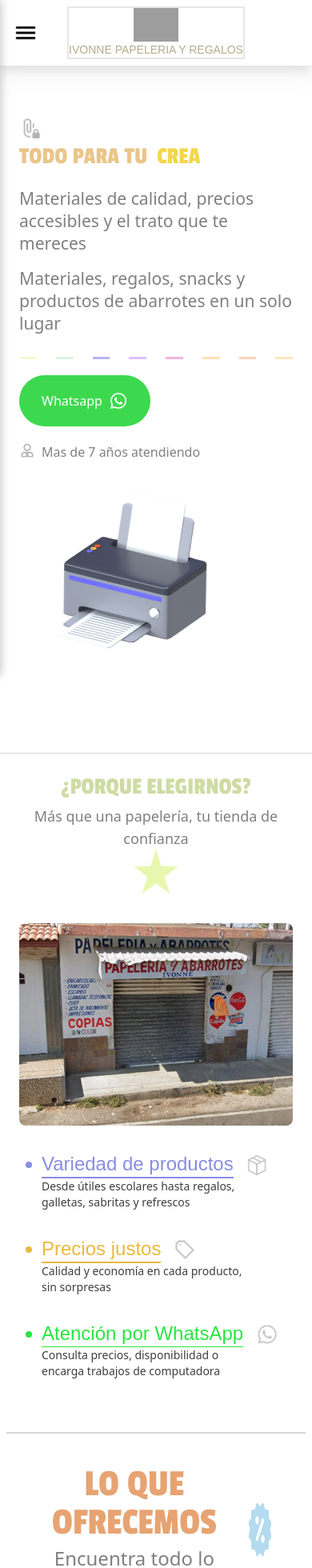
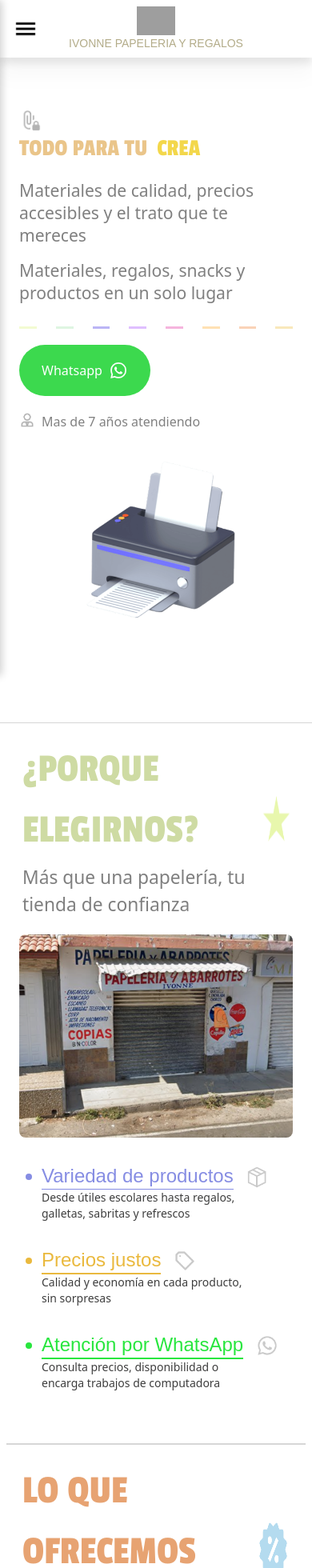
Before and after one commit to davity333/IvonnePapeleriaRegalos, a React (Vite) app: page / in a window 390 px wide. Shown: the top 1960 px of the page at 80% size. Built offline with nearby package versions, Linux system fonts and the light colour scheme; grey boxes are pictures that could not be loaded; a web font is replaced by a local one.

Commit message:
secciones responsivas

```diff
--- a/src/Components/Molecules/Contacto.jsx
+++ b/src/Components/Molecules/Contacto.jsx
@@ -80,7 +80,7 @@ function Contacto() {
                 <div className="flex-1 flex flex-col">
                     <p id={styleFont.jockey} className="text-[4vh] text-[#8A8C93]">¿Algo en especial?</p>
                     <p className="opacity-60 text-[2.7vh] max-w-[50ch] leading-7 mt-3">
-                        Escuela, oficina, regalos, abarrotes o trabajos de computadora. Cuéntanos qué buscas y te responderemos por WhatsApp.
+                        Escuela, oficina, regalos o trabajos de computadora. Cuéntanos qué buscas y te responderemos por WhatsApp.
                     </p>
                     <div className={style.containerImagenes}>
                         <img src={oficina} className={`${style.oficina} object-cover`} />
--- a/src/Components/Molecules/Header.jsx
+++ b/src/Components/Molecules/Header.jsx
@@ -47,7 +47,7 @@ function Header(){
 
             <header
     id={styleAnimation.header}
-            className="bg-white drop-shadow-xl p-2 flex items-center justify-center gap-10 sm:gap-28 sticky top-0 z-50">
+    className="bg-white drop-shadow-xl p-2 px-4 sm:px-6 md:px-10 flex items-center justify-center gap-6 sm:gap-10 md:gap-20 sticky top-0 z-50">
 
     <img
         src={menu}
@@ -56,24 +56,25 @@ function Header(){
         onClick={() => setOpen(!open)}
     />
 
-                <nav className="hidden md:flex gap-10 border-4">
+    <nav className="hidden md:flex gap-6 lg:gap-10">
         <span id={fontStyle.inder} className="hover:text-[#B3AC89] transition-colors duration-200 cursor-pointer text-[#0000009e]" onClick={() => scrollTo("presentacion")}>Presentación</span>
         <span id={fontStyle.inder} className="hover:text-[#B3AC89] transition-colors duration-200 cursor-pointer text-[#0000009e]" onClick={() => scrollTo("eligenos")}>Eligenos</span>
         <span id={fontStyle.inder} className="hover:text-[#B3AC89] transition-colors duration-200 cursor-pointer text-[#0000009e]" onClick={() => scrollTo("ofrecemos")}>Ofrecemos</span>
     </nav>
 
-                <div className="grid justify-center text-center border-2">
-                    <img src={logo} alt="logo" className="w-14 justify-self-center"/>
+    <div className="grid justify-center text-center">
+        <img src={logo} alt="logo" className="w-12 md:w-14 justify-self-center"/>
         <p id={fontStyle.jockey} className="text-[#B3AC89] text-sm">IVONNE PAPELERIA Y REGALOS</p>
     </div>
 
-                <nav className="hidden md:flex gap-10 border-4">
+    <nav className="hidden md:flex gap-6 lg:gap-10">
         <span id={fontStyle.inder} className="hover:text-[#B3AC89] transition-colors duration-200 cursor-pointer text-[#0000009e]" onClick={() => scrollTo("galeria")}>Galeria</span>
         <span id={fontStyle.inder} className="hover:text-[#B3AC89] transition-colors duration-200 cursor-pointer text-[#0000009e]" onClick={() => scrollTo("ubicacion")}>Ubicación</span>
         <span id={fontStyle.inder} className="hover:text-[#B3AC89] transition-colors duration-200 cursor-pointer text-[#0000009e]" onClick={() => scrollTo("contacto")}>Contacto</span>
     </nav>
 
 </header>
+
         </>
     )
 }
--- a/src/Components/Molecules/IntroductionElegirnos.jsx
+++ b/src/Components/Molecules/IntroductionElegirnos.jsx
@@ -5,12 +5,12 @@ import ScrollReveal from "../Atoms/ScrollReveal";
 function IntroductionElegirnos(){
     return(
         <ScrollReveal animation="scale-up">
-            <div className="flex flex-col md:flex-row justify-center p-6 md:p-10 items-center gap-3 md:gap-5 text-center md:text-left">
+            <div className="flex md:flex-row justify-center p-5 sm:p-10 items-center gap-3 md:gap-5 text-center md:text-left">
                 <div className="flex flex-col text-center">
-                    <p id={styleFont.passionOne} className="text-3xl md:text-5xl text-[#CEDBA3]">
+                    <p id={styleFont.passionOne} className="text-[6vh] text-[#CEDBA3] sm:text-5xl text-start sm:text-center">
                         ¿PORQUE ELEGIRNOS?
                     </p>
-                    <p className="text-lg md:text-2xl mt-1 opacity-50">
+                    <p className="text-[2.7vh] mt-1 opacity-50 sm:text-2xl text-start sm:text-center">
                         Más que una papelería, tu tienda de confianza
                     </p>
                 </div>
--- a/src/Components/Molecules/IntroductionGalery.jsx
+++ b/src/Components/Molecules/IntroductionGalery.jsx
@@ -7,9 +7,9 @@ import ScrollReveal from "../Atoms/ScrollReveal";
 function IntroductionGalery(){
     return(
         <ScrollReveal animation="blur-in">
-                <div className="flex flex-col md:flex-row justify-center p-6 md:p-10 items-center gap-3 md:gap-5 text-center md:text-left">
+                <div className="flex flex md:flex-row justify-center p-5 sm:p-10 items-center gap-3 md:gap-5 text-center md:text-left">
                     <div className="flex flex-col text-center">
-                        <p id={styleFont.passionOne} className="text-3xl md:text-5xl text-[#85E490]">
+                        <p id={styleFont.passionOne} className="text-[6vh] text-[#85E490] sm:text-5xl text-start sm:text-center">
                             GALERIA
                         </p>
                     </div>
--- a/src/Components/Molecules/IntroductionOffer.jsx
+++ b/src/Components/Molecules/IntroductionOffer.jsx
@@ -7,10 +7,10 @@ import ScrollReveal from "../Atoms/ScrollReveal";
 function IntroductionOffer(){
     return(
         <ScrollReveal animation="fade-left">
-            <div className="flex justify-center p-10  items-center gap-5">
+            <div className="flex justify-center p-5 sm:p-10  items-center gap-5">
                 <div className="flex flex-col text-center">
-                <p id={styleFont.passionOne} className="text-5xl text-[#E7A372]">LO QUE OFRECEMOS</p>
-                <p className="text-2xl mt-1 opacity-50">Encuentra todo lo que necesitas en una sola visita</p>
+                <p id={styleFont.passionOne} className="text-[6vh] text-[#E7A372] sm:text-5xl text-start sm:text-center">LO QUE OFRECEMOS</p>
+                <p className="text-[2.7vh] mt-1 opacity-50 sm:text-2xl text-start sm:text-center">Encuentra todo lo que necesitas en una sola visita</p>
                 </div>
 
                 <div>
--- a/src/Components/Molecules/welcome.jsx
+++ b/src/Components/Molecules/welcome.jsx
@@ -67,7 +67,7 @@ function Welcome(){
                     Materiales de calidad, precios accesibles y el trato que te mereces
                 </p>
                 <p className="text-[2.5vh] md:text-[3vh] text-[#0000007f] max-w-[38ch] leading-7">
-                    Materiales, regalos, snacks y productos de abarrotes en un solo lugar
+                    Materiales, regalos, snacks y productos en un solo lugar
                 </p>
             </div>
 
--- a/src/Components/Styles/carrusel3d.module.css
+++ b/src/Components/Styles/carrusel3d.module.css
@@ -65,5 +65,6 @@
     .stack {
         width: 260px;
         height: 260px;
+        margin-left: 70px;
     }
 }
```
Also changed, not shown: src/Components/Molecules/Location.jsx (+29 -21 lines). Lines whose indentation alone changed are shown as unchanged.
